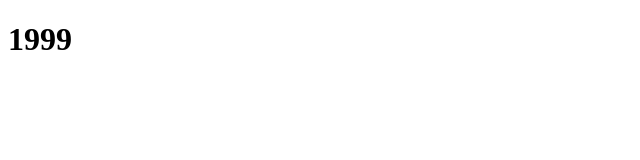
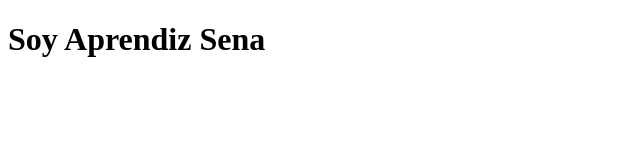
Before and after one commit to AndresMejia02/Prueba, a plain HTML site: page index.html in a window 1280 px wide. Shown: the whole page, without its empty margins (0-640 px from the left). Drawn offline with Linux system fonts and the light colour scheme.

Commit message:
cambie el parrafo

```diff
--- a/index.html
+++ b/index.html
@@ -7,6 +7,6 @@
     <title>Document</title>
 </head>
 <body>
-    <h1>1999</h1>
+    <h1>Soy Aprendiz Sena</h1>
 </body>
 </html>
```
